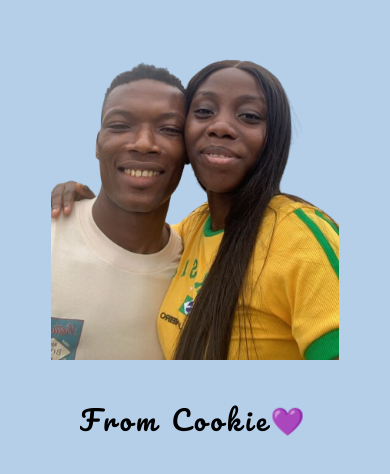
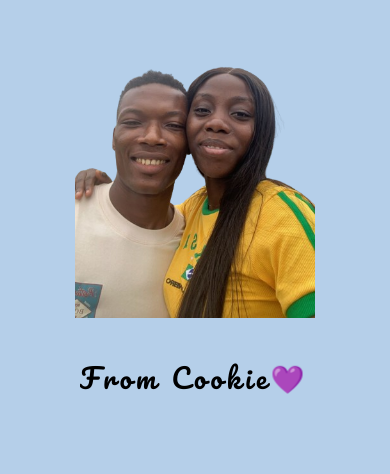
Before and after one commit to Esseh12/Gbenmo_Ese, a React (Create React App) app in the folder birthday_site/: page /collage in a window 390 px wide. Shown: the part 276-750 px from the top of the page. Built offline with nearby package versions, Linux system fonts and the light colour scheme.

Commit message:
final push

```diff
--- a/birthday_site/src/styles/homepage.css
+++ b/birthday_site/src/styles/homepage.css
@@ -148,3 +148,10 @@
 .collage_img_content {
     margin-top: 2rem;
 }
+
+@media(max-width: 480px) {
+    .collage_img_subcontainer img {
+        width: 15rem;
+        height: auto;
+    }
+}
```
